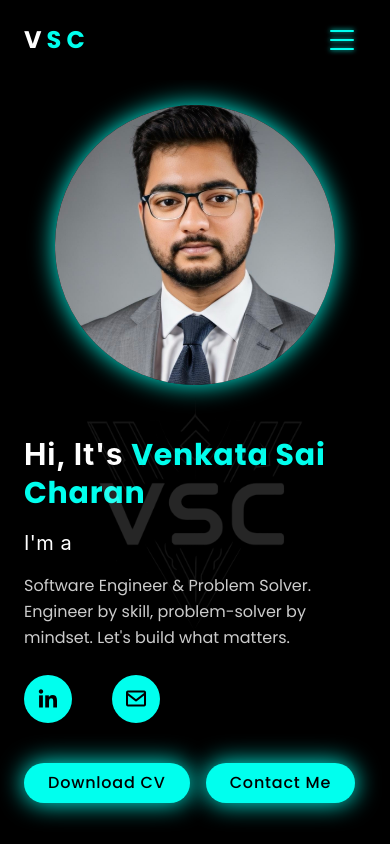
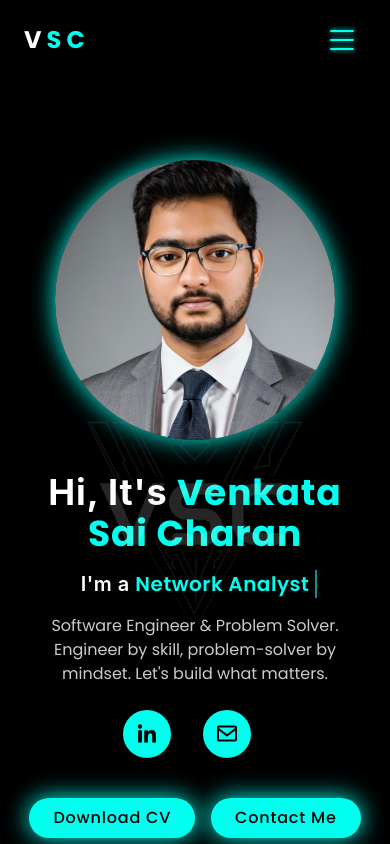
Before and after one commit to saicharankarasala/Portfolio, a React (Vite) app: page / in a window 390 px wide. Shown: the top 844 px of the page. Built offline with nearby package versions, Linux system fonts and the light colour scheme.

Commit message:
Save recent changes

```diff
--- a/src/App.jsx
+++ b/src/App.jsx
@@ -214,7 +214,7 @@ const App = () => {
             <div className="card-content">
               <h3 className="text-xl font-bold mb-2">AWS Certified Solutions Architect – Associate</h3>
               <p className="text-[--main-color] mb-4">Amazon Web Services (AWS)</p>
-              <div className="flex items-center gap-2 mb-0">
+              <div className="flex items-center gap-2 mb-4">
                 <FaAws className="text-2xl text-[--main-color]" />
                 <a
                   href="https://cp.certmetrics.com/amazon/en/public/verify/credential/2a4a927b8cf14781975cd89adc323106"
--- a/src/index.css
+++ b/src/index.css
@@ -204,10 +204,104 @@
   }
 
   /* Cards */
-  .project-card {
+  .card {
     @apply bg-black/20 backdrop-blur-sm rounded-xl p-8
            border border-[rgb(0,255,238)] relative overflow-hidden cursor-pointer
            shadow-[0_0_10px_var(--main-color)] transition-all duration-300;
+  }
+
+  .card:hover {
+    @apply transform scale-105 shadow-[0_0_25px_var(--main-color)];
+  }
+
+  /* Text Animation */
+  .text-animation {
+    @apply text-2xl md:text-[34px] font-semibold min-w-[280px];
+  }
+
+  .text-animation span {
+    @apply relative;
+  }
+
+  .text-animation span::before {
+    content: "Web Developer";
+    color: var(--main-color);
+    animation: words 20s infinite;
+  }
+
+  .text-animation span::after {
+    content: "";
+    @apply absolute w-[calc(100%_+_8px)] h-full right-[-8px];
+    background-color: var(--bg-color);
+    border-left: 3px solid var(--bg-color);
+    animation: cursor 0.6s infinite, typing 20s steps(14) infinite;
+  }
+
+  /* Mobile Styles */
+  @media (max-width: 768px) {
+    .home {
+      @apply pt-24 pb-12 px-6;
+    }
+
+    .home-content {
+      @apply text-center items-center;
+    }
+
+    .home-content h1 {
+      @apply text-4xl mb-4;
+    }
+
+    .home-content h3 {
+      @apply text-xl mb-4;
+    }
+
+    .home-content p {
+      @apply text-base;
+    }
+
+    .social-icons {
+      @apply flex justify-center gap-4;
+    }
+
+    .btn-group {
+      @apply flex flex-wrap justify-center gap-4;
+    }
+
+    .home-img {
+      @apply order-first mt-16;
+    }
+
+    .home-img img {
+      @apply w-[280px] h-[280px]
+             object-cover;
+      object-position: center 20%;
+    }
+  }
+
+  @media (max-width: 768px) {
+    .nav-link {
+      @apply block w-full py-2;
+    }
+
+    .nav-link::after {
+      @apply bottom-0;
+    }
+
+    .nav-link.active::after {
+      @apply w-1/4;
+    }
+  }
+
+  /* Mobile Menu Button */
+  button.active .bx-x {
+    @apply transform rotate-180;
+  }
+
+  /* Projects Section */
+  .project-card {
+    @apply bg-black/20 backdrop-blur-sm rounded-xl p-8
+           border border-[rgb(0,255,238)] relative overflow-hidden
+           transition-all duration-300;
   }
 
   .project-card:hover {
@@ -442,9 +536,10 @@
   }
 
   .stat-box {
-    @apply flex flex-col items-center text-center bg-black/20 backdrop-blur-sm rounded-xl p-6
-           border border-[rgb(0,255,238)]
-           shadow-[0_0_10px_var(--main-color)] transition-all duration-300;
+    @apply bg-black/20 backdrop-blur-sm rounded-xl p-6
+           border border-[rgb(0,255,238)] text-center
+           transition-all duration-300 hover:scale-105
+           hover:shadow-[0_0_25px_var(--main-color)];
   }
 
   .stat-box h3 {
@@ -779,9 +874,9 @@
   }
 
   .certification-card {
-    @apply bg-black/20 backdrop-blur-sm rounded-xl p-8
-           border border-[rgb(0,255,238)] relative overflow-hidden cursor-pointer
-           shadow-[0_0_10px_var(--main-color)] transition-all duration-300;
+    @apply bg-black/20 backdrop-blur-sm rounded-xl p-6
+           border border-[rgb(0,255,238)] relative overflow-hidden
+           transition-all duration-300;
   }
 
   .certification-card:hover {
```
